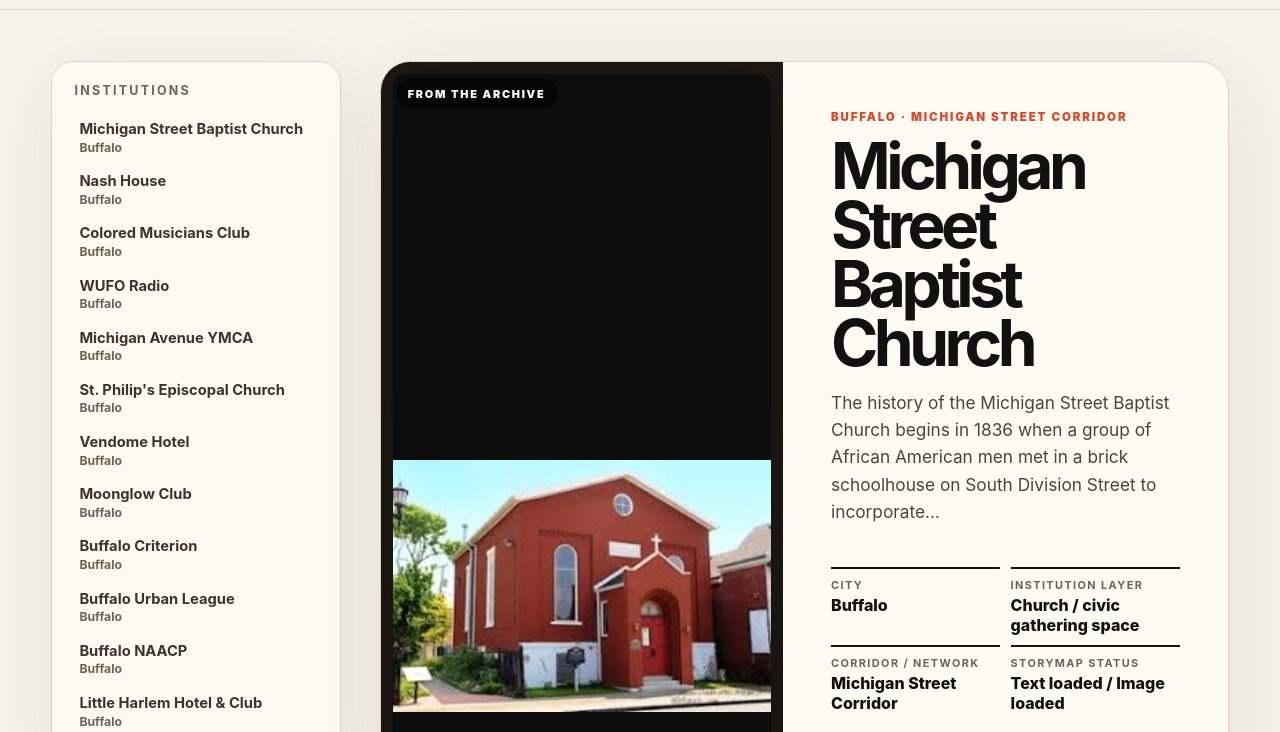
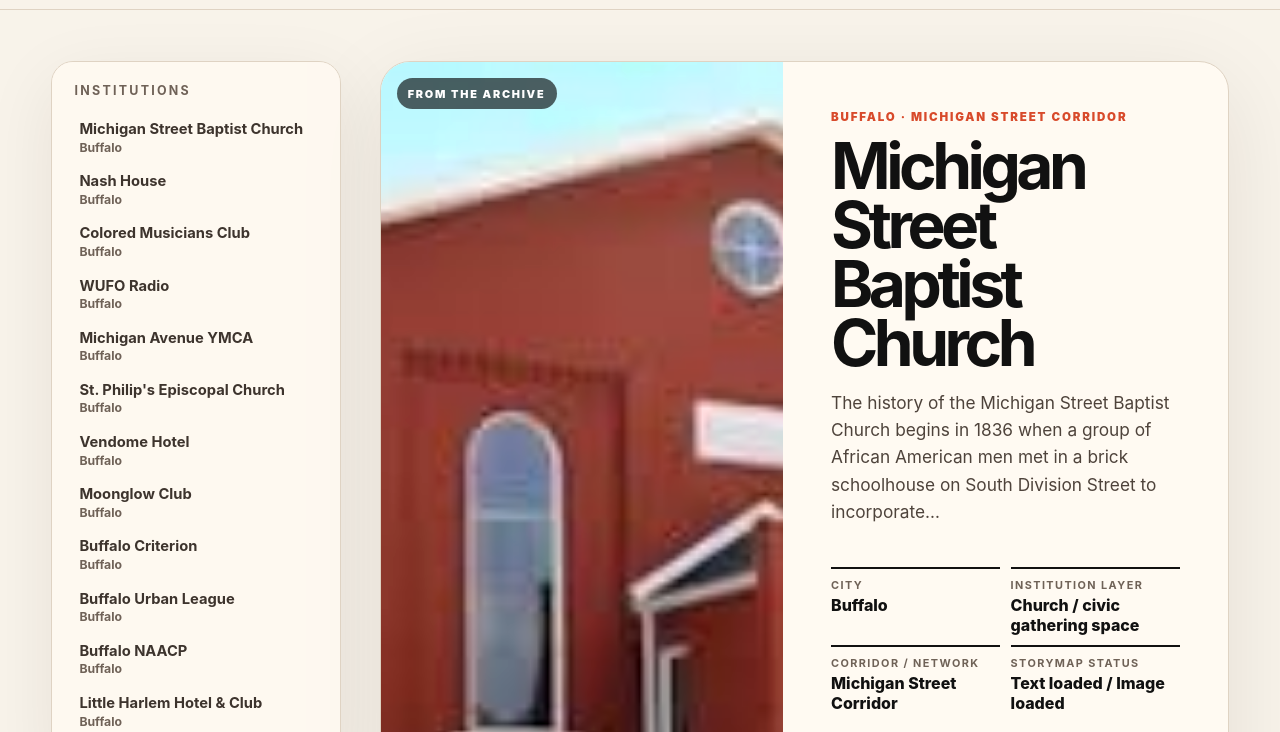
Before and after one commit to ronaldsheaks/sanborn_story_sample, a plain HTML site: page institution-profiles/index.html in a window 1280 px wide. Shown: the part 648-1380 px from the top of the page. Drawn offline with Linux system fonts and the light colour scheme.

Commit message:
Make institution photos fill the full media frame

```diff
--- a/institution-profiles/assets/css/image-clarity.css
+++ b/institution-profiles/assets/css/image-clarity.css
@@ -1,4 +1,31 @@
-.media-panel{background:radial-gradient(circle at 50% 42%,rgba(255,255,255,.08),transparent 35%),#1e1712;display:grid;place-items:center;padding:.75rem}
-.media-panel img{width:100%;height:100%;max-width:none;max-height:none;object-fit:contain;border-radius:12px;box-shadow:0 18px 55px rgba(0,0,0,.32);background:#111;filter:saturate(.98) contrast(1.04)}
-@media(max-width:980px){.media-panel{min-height:360px}}
-@media(max-width:640px){.media-panel{min-height:280px;padding:.5rem}}
+.media-panel{
+  background: #1e1712;
+  display: block;
+  padding: 0;
+  min-height: 420px;
+  overflow: hidden;
+}
+
+.media-panel img{
+  width: 100%;
+  height: 100%;
+  display: block;
+  object-fit: cover;
+  object-position: center;
+  border-radius: 0;
+  box-shadow: none;
+  background: transparent;
+  filter: saturate(.98) contrast(1.04);
+}
+
+@media (max-width: 980px){
+  .media-panel{
+    min-height: 360px;
+  }
+}
+
+@media (max-width: 640px){
+  .media-panel{
+    min-height: 280px;
+  }
+}
```
